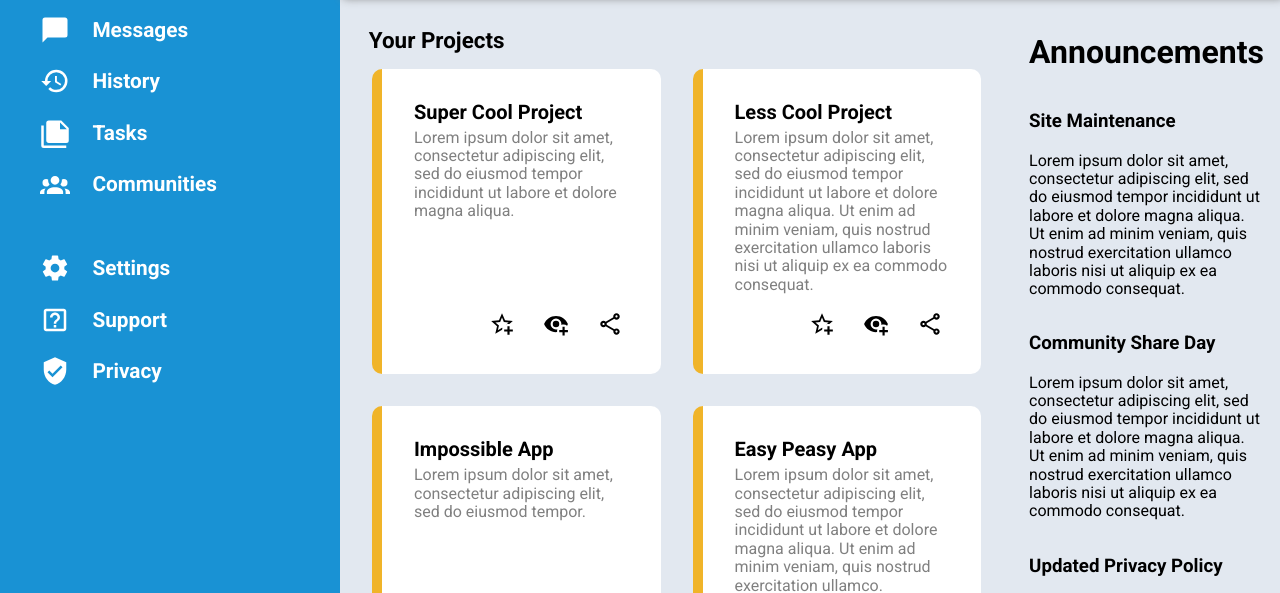
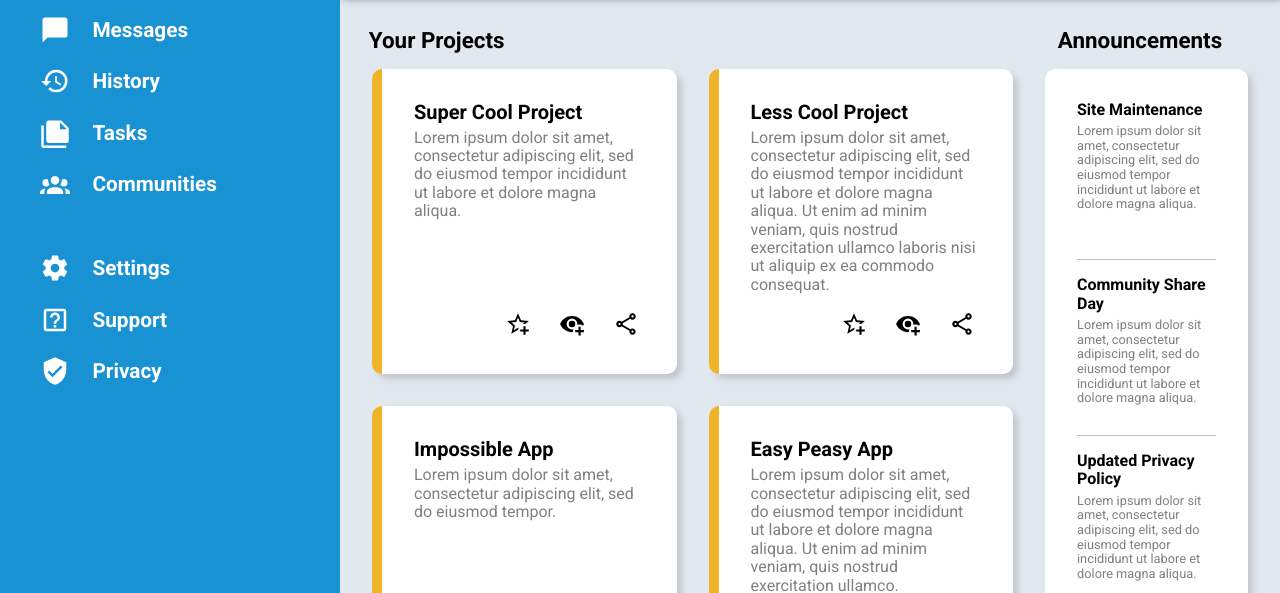
Before and after one commit to TiagoCarvalho-dev/admin-dashboard, a plain HTML site: page index.html in a window 1280 px wide. Shown: the part 203-796 px from the top of the page. Drawn offline with Linux system fonts and the light colour scheme.

Commit message:
Finished styling the announcements section

```diff
--- a/index.html
+++ b/index.html
@@ -146,15 +146,15 @@
       <div class="announcements">
         <div class="announcement1">
           <h3>Site Maintenance</h3>
-          <p>Lorem ipsum dolor sit amet, consectetur adipiscing elit, sed do eiusmod tempor incididunt ut labore et dolore magna aliqua. Ut enim ad minim veniam, quis nostrud exercitation ullamco laboris nisi ut aliquip ex ea commodo consequat.</p>
+          <p>Lorem ipsum dolor sit amet, consectetur adipiscing elit, sed do eiusmod tempor incididunt ut labore et dolore magna aliqua.</p>
         </div>
         <div class="announcement2">
           <h3>Community Share Day</h3>
-          <p>Lorem ipsum dolor sit amet, consectetur adipiscing elit, sed do eiusmod tempor incididunt ut labore et dolore magna aliqua. Ut enim ad minim veniam, quis nostrud exercitation ullamco laboris nisi ut aliquip ex ea commodo consequat.</p>
+          <p>Lorem ipsum dolor sit amet, consectetur adipiscing elit, sed do eiusmod tempor incididunt ut labore et dolore magna aliqua.</p>
         </div>
         <div class="announcement3">
           <h3>Updated Privacy Policy</h3>
-          <p>Lorem ipsum dolor sit amet, consectetur adipiscing elit, sed do eiusmod tempor incididunt ut labore et dolore magna aliqua. Ut enim ad minim veniam, quis nostrud exercitation ullamco laboris nisi ut aliquip ex ea commodo consequat.</p>
+          <p>Lorem ipsum dolor sit amet, consectetur adipiscing elit, sed do eiusmod tempor incididunt ut labore et dolore magna aliqua.</p>
         </div>
       </div>
     </div>
--- a/style.css
+++ b/style.css
@@ -189,7 +189,8 @@ ul > li {
   padding: 1rem;
 }
 
-.projects-container > h1 {
+.projects-container > h1,
+.announcements-container > h1 {
   font-size: 1.4rem;
   padding-left: 0.8rem;
 }
@@ -208,6 +209,7 @@ ul > li {
   border-left: solid 10px rgb(var(--border-yellow));
   border-radius: 10px;
   padding: 2rem;
+  box-shadow: 5px 5px 6px rgba(128, 128, 128, 0.308);
 }
 
 .projects h2 {
@@ -229,12 +231,36 @@ ul > li {
 }
 
 .announcements-container {
-  padding: 1rem;
+  padding: 1rem 2rem 1rem 0 ;
 }
 
 .announcements {
   display: grid;
   grid-template-rows: repeat(3, 1fr);
+  background-color: white;
+  border-radius: 10px;
+  padding: 1rem 2rem 1rem 2rem;
+  box-shadow: 5px 5px 6px rgba(128, 128, 128, 0.308);
+}
+
+.announcements div {
+  border-bottom: solid 1px rgba(128, 128, 128, 0.507);
+  padding: 1rem 0 1rem 0;
+}
+
+.announcements div:last-child {
+  border-bottom: none;
+}
+
+.announcements h3 {
+  margin: 0;
+  font-size: 1rem;
+}
+
+.announcements p {
+  font-size: 0.8rem;
+  color: gray;
+  margin-top: 0.3rem;
 }
 
 .trending-container {
```
